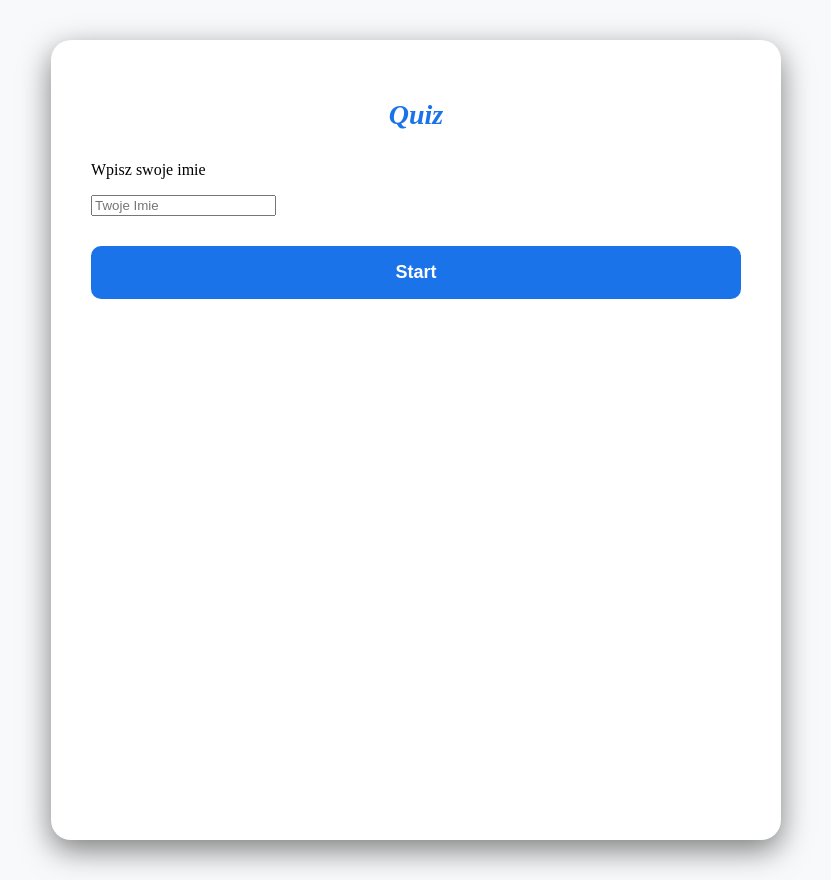
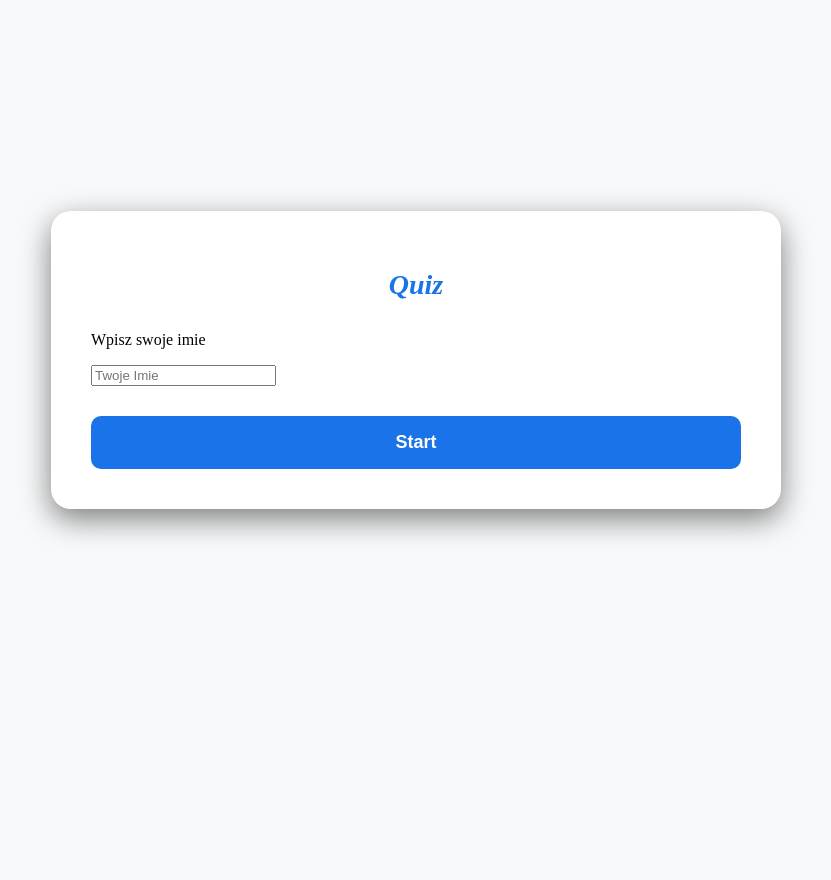
Before and after one commit to Maksym-Stepanov/quiz, a PHP site: page /index.php in a window 1280 px wide. Shown: the whole page, without its empty margins (224-1055 px from the left). After the commit the page ends 538 px from the top, so only its background shows below. Run offline with PHP 8.4, Linux system fonts and the light colour scheme.

Commit message:
чуть подправил стили

```diff
--- a/style.css
+++ b/style.css
@@ -2,9 +2,10 @@ body {
   background-color: #f8f9fa;
   display: flex;
   justify-content: center;
-  min-height: 100vh;
+  min-height: 80vh;
   margin: 0;
   padding: 40px 10px;
+  align-items: center;
 }
 
 .container {
```
